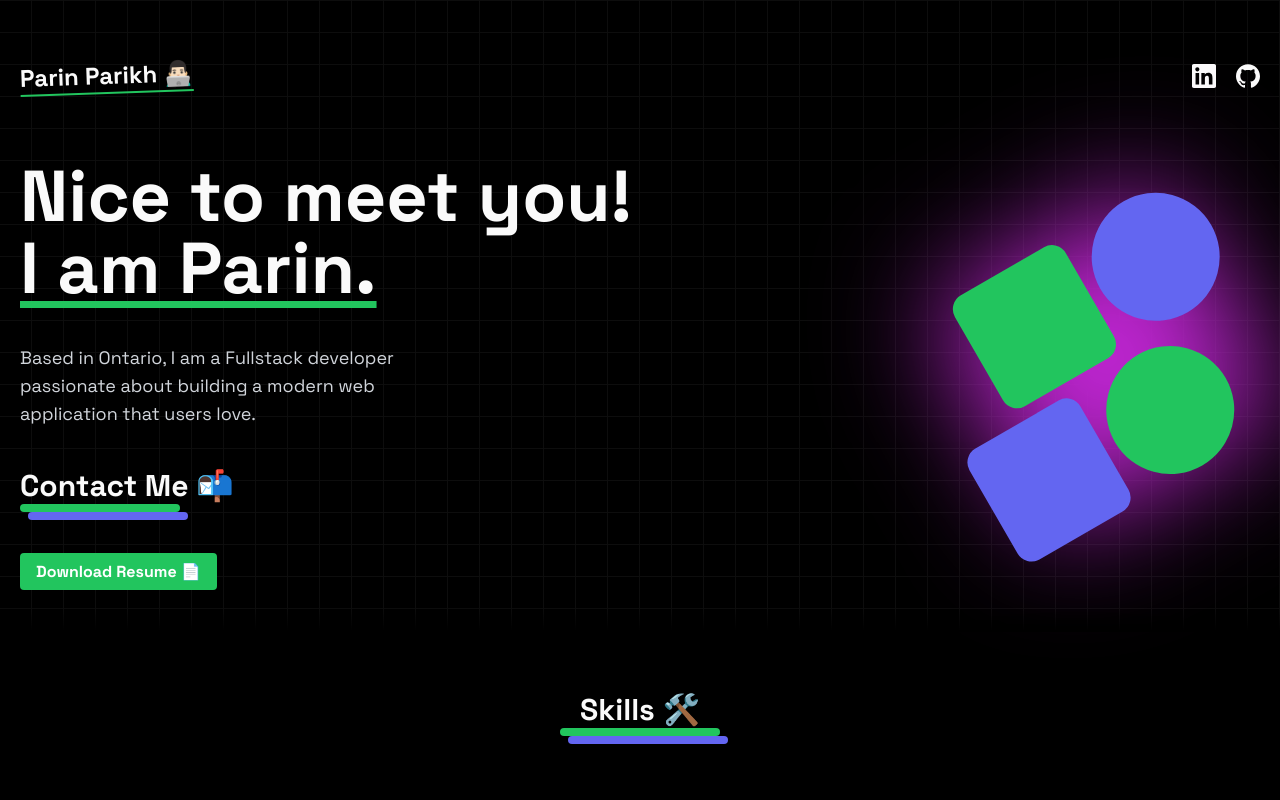
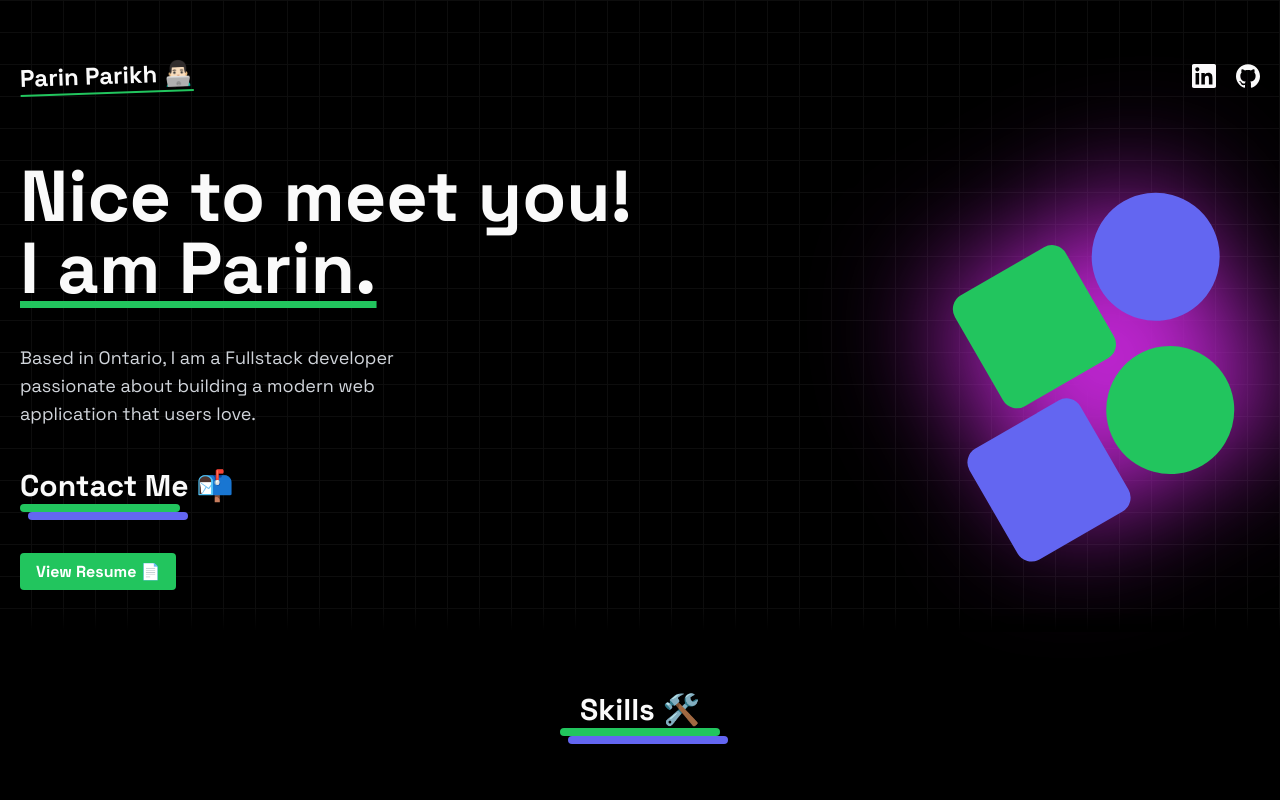
Before and after one commit to parin-parikh/my-portfolio, a Next.js app: page / in a window 1280 px wide. Shown: the top 800 px of the page. Built offline with nearby package versions, Linux system fonts and the light colour scheme.

Commit message:
update resume button

```diff
--- a/app/(home)/components/ResumeButton.tsx
+++ b/app/(home)/components/ResumeButton.tsx
@@ -3,8 +3,8 @@ import React from 'react'
 export default function ResumeButton() {
   return (
     <div>
-        <a href="/Parin Parikh Resume.pdf" download className=" bg-green-500 hover:bg-indigo-400 text-white font-bold py-2 px-4 rounded cursor-pointer">
-        Download Resume 📄
+        <a href="https://www.parinresume.xyz" className=" bg-green-500 hover:bg-indigo-400 text-white font-bold py-2 px-4 rounded cursor-pointer">
+        View Resume 📄
         </a>
     </div>
 
```
